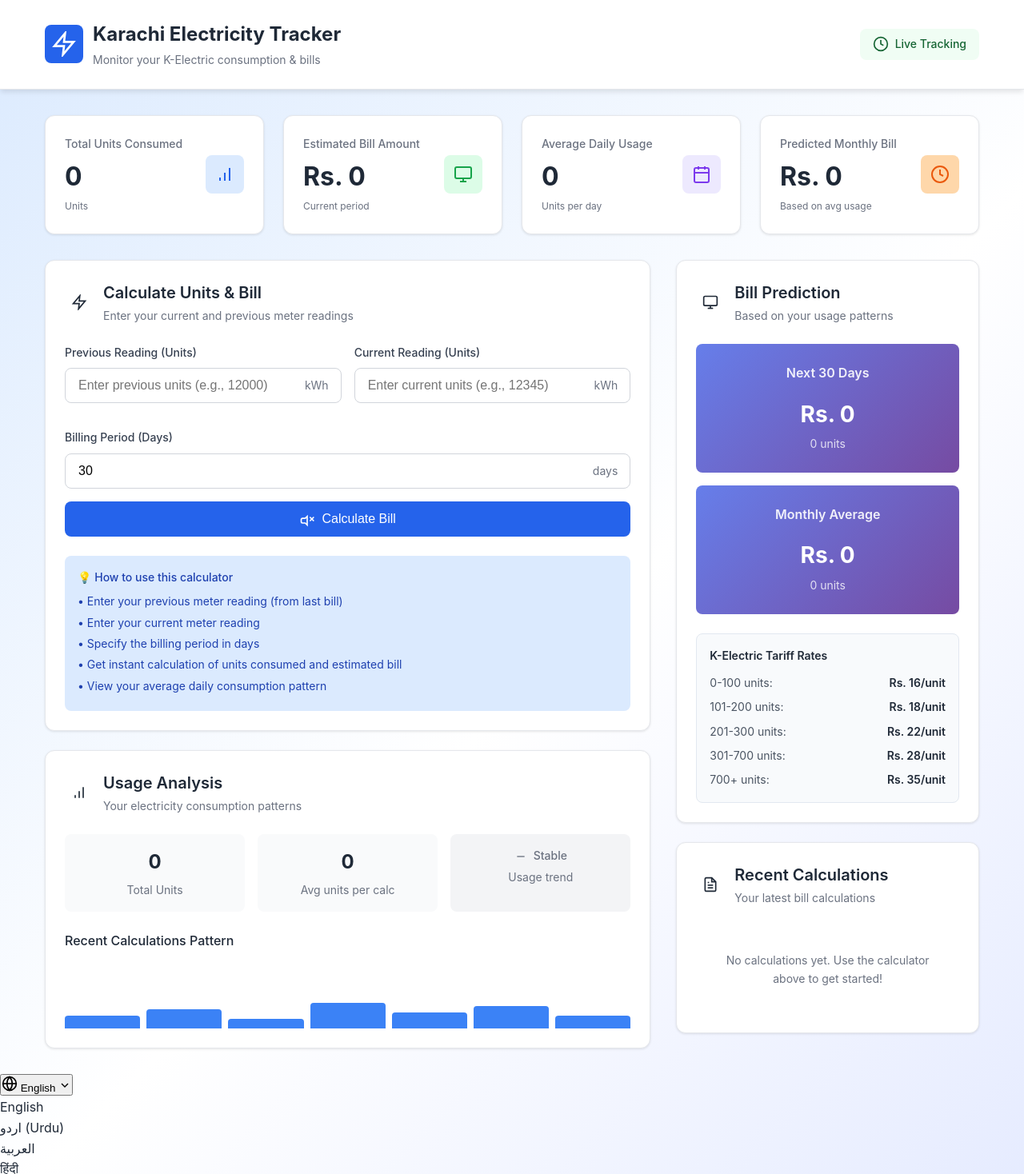
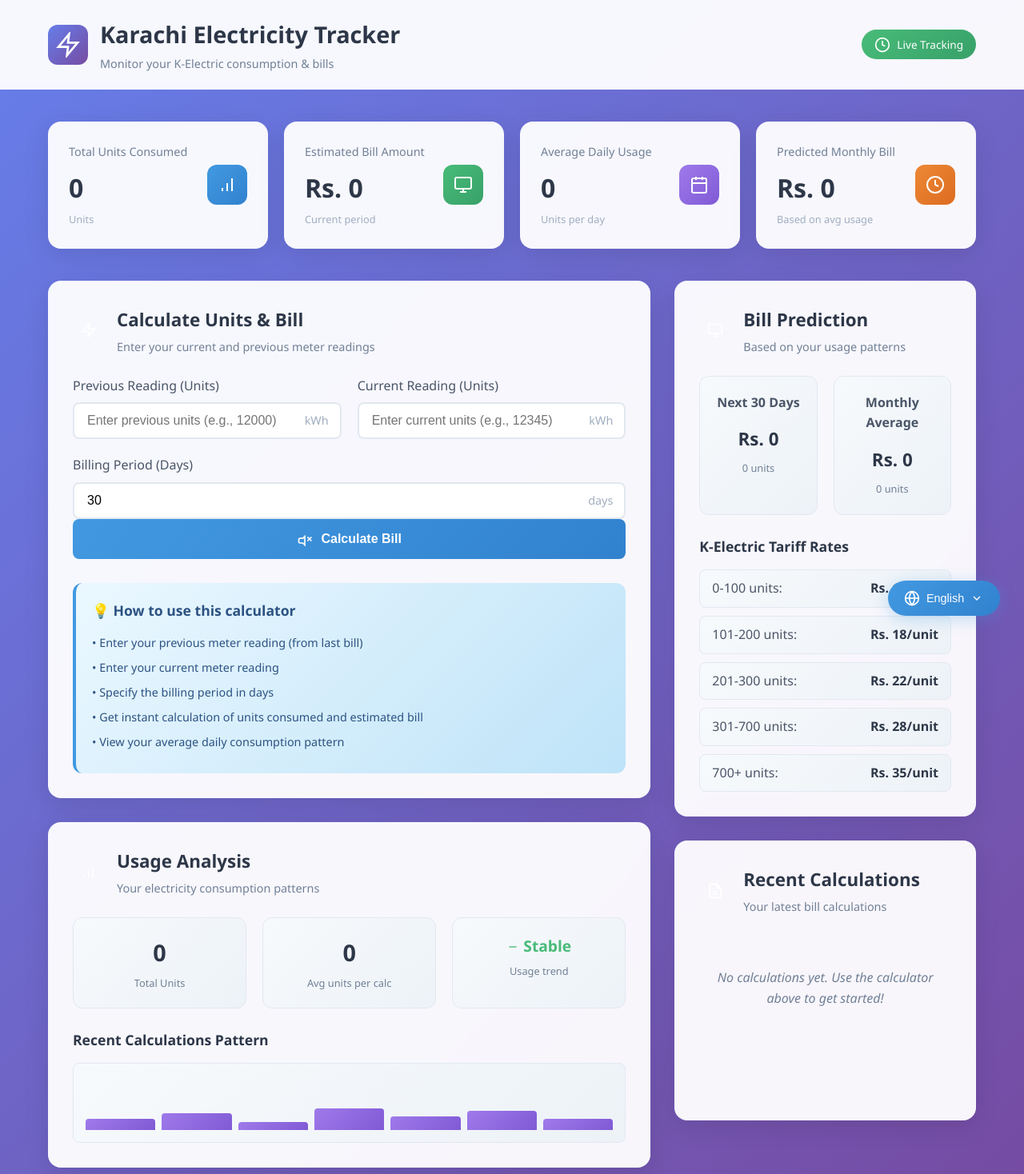
Before and after one commit to shermuhammad2006/project2.html, a plain HTML site: page hh.html in a window 1280 px wide. Shown: the top 1468 px of the page at 80% size. Drawn offline with Linux system fonts and the light colour scheme.

Commit message:
Update style.css

```diff
--- a/style.css
+++ b/style.css
@@ -1,4 +1,3 @@
-/* Reset and Base Styles */
 * {
     margin: 0;
     padding: 0;
@@ -6,97 +5,102 @@
 }
 
 body {
-    font-family: -apple-system, BlinkMacSystemFont, 'Segoe UI', Roboto, Oxygen, Ubuntu, Cantarell, sans-serif;
+    font-family: 'Segoe UI', Tahoma, Geneva, Verdana, sans-serif;
+    background: linear-gradient(135deg, #667eea 0%, #764ba2 100%);
+    min-height: 100vh;
     line-height: 1.6;
-    color: #1f2937;
-    background: linear-gradient(135deg, #dbeafe 0%, #ffffff 50%, #e0e7ff 100%);
-    min-height: 100vh;
 }
 
 .container {
     max-width: 1200px;
     margin: 0 auto;
-    padding: 0 1rem;
+    padding: 0 20px;
 }
 
-/* Header Styles */
+/* Header */
 .header {
-    background: white;
-    box-shadow: 0 4px 6px -1px rgba(0, 0, 0, 0.1);
-    border-bottom: 1px solid #e5e7eb;
+    background: rgba(255, 255, 255, 0.95);
+    backdrop-filter: blur(10px);
+    border-bottom: 1px solid rgba(255, 255, 255, 0.2);
+    padding: 20px 0;
+    position: sticky;
+    top: 0;
+    z-index: 100;
 }
 
 .header-content {
     display: flex;
     justify-content: space-between;
     align-items: center;
-    padding: 1.5rem 0;
 }
 
 .logo-section {
     display: flex;
     align-items: center;
-    gap: 0.75rem;
+    gap: 15px;
 }
 
 .logo-icon {
-    background: #2563eb;
-    color: white;
-    padding: 0.5rem;
-    border-radius: 0.5rem;
+    width: 50px;
+    height: 50px;
+    background: linear-gradient(135deg, #667eea, #764ba2);
+    border-radius: 12px;
     display: flex;
     align-items: center;
     justify-content: center;
+    color: white;
 }
 
 .logo-text h1 {
-    font-size: 1.5rem;
+    font-size: 1.8rem;
     font-weight: 700;
-    color: #1f2937;
-    margin-bottom: 0.125rem;
+    color: #2d3748;
+    margin-bottom: 2px;
 }
 
 .logo-text p {
-    font-size: 0.875rem;
-    color: #6b7280;
+    font-size: 0.9rem;
+    color: #718096;
 }
 
 .status-badge {
     display: flex;
     align-items: center;
-    gap: 0.5rem;
-    background: #f0fdf4;
-    color: #166534;
-    padding: 0.5rem 1rem;
-    border-radius: 0.5rem;
-    font-size: 0.875rem;
+    gap: 8px;
+    background: linear-gradient(135deg, #48bb78, #38a169);
+    color: white;
+    padding: 8px 16px;
+    border-radius: 20px;
+    font-size: 0.85rem;
     font-weight: 500;
 }
 
 /* Main Content */
 .main {
-    padding: 2rem 0;
+    padding: 40px 0;
 }
 
 /* Stats Grid */
 .stats-grid {
     display: grid;
     grid-template-columns: repeat(auto-fit, minmax(250px, 1fr));
-    gap: 1.5rem;
-    margin-bottom: 2rem;
+    gap: 20px;
+    margin-bottom: 40px;
 }
 
 .stat-card {
-    background: white;
-    border-radius: 0.75rem;
-    box-shadow: 0 1px 3px rgba(0, 0, 0, 0.1);
-    border: 1px solid #e5e7eb;
-    padding: 1.5rem;
-    transition: box-shadow 0.2s ease;
+    background: rgba(255, 255, 255, 0.95);
+    backdrop-filter: blur(10px);
+    border-radius: 16px;
+    padding: 25px;
+    border: 1px solid rgba(255, 255, 255, 0.2);
+    box-shadow: 0 8px 32px rgba(0, 0, 0, 0.1);
+    transition: transform 0.3s ease, box-shadow 0.3s ease;
 }
 
 .stat-card:hover {
-    box-shadow: 0 4px 6px -1px rgba(0, 0, 0, 0.1);
+    transform: translateY(-5px);
+    box-shadow: 0 12px 40px rgba(0, 0, 0, 0.15);
 }
 
 .stat-content {
@@ -106,134 +110,118 @@ body {
 }
 
 .stat-label {
-    font-size: 0.875rem;
-    font-weight: 500;
-    color: #6b7280;
-    margin-bottom: 0.25rem;
+    font-size: 0.9rem;
+    color: #718096;
+    margin-bottom: 8px;
 }
 
 .stat-value {
     font-size: 2rem;
     font-weight: 700;
-    color: #1f2937;
-    margin-bottom: 0.125rem;
+    color: #2d3748;
+    margin-bottom: 4px;
 }
 
 .stat-unit {
-    font-size: 0.75rem;
-    color: #6b7280;
+    font-size: 0.8rem;
+    color: #a0aec0;
 }
 
 .stat-icon {
-    padding: 0.75rem;
-    border-radius: 0.5rem;
+    width: 50px;
+    height: 50px;
+    border-radius: 12px;
     display: flex;
     align-items: center;
     justify-content: center;
+    color: white;
 }
 
-.stat-icon.blue {
-    background: #dbeafe;
-    color: #2563eb;
-}
-
-.stat-icon.green {
-    background: #dcfce7;
-    color: #16a34a;
-}
-
-.stat-icon.purple {
-    background: #ede9fe;
-    color: #7c3aed;
-}
-
-.stat-icon.orange {
-    background: #fed7aa;
-    color: #ea580c;
-}
-
-.stat-icon.gray {
-    background: #f3f4f6;
-    color: #6b7280;
-}
+.stat-icon.blue { background: linear-gradient(135deg, #4299e1, #3182ce); }
+.stat-icon.green { background: linear-gradient(135deg, #48bb78, #38a169); }
+.stat-icon.purple { background: linear-gradient(135deg, #9f7aea, #805ad5); }
+.stat-icon.orange { background: linear-gradient(135deg, #ed8936, #dd6b20); }
+.stat-icon.gray { background: linear-gradient(135deg, #718096, #4a5568); }
 
 /* Content Grid */
 .content-grid {
     display: grid;
     grid-template-columns: 2fr 1fr;
-    gap: 2rem;
+    gap: 30px;
 }
 
-.left-column {
+.left-column, .right-column {
     display: flex;
     flex-direction: column;
-    gap: 1.5rem;
+    gap: 30px;
 }
 
-.right-column {
-    display: flex;
-    flex-direction: column;
-    gap: 1.5rem;
+/* Cards */
+.card {
+    background: rgba(255, 255, 255, 0.95);
+    backdrop-filter: blur(10px);
+    border-radius: 16px;
+    padding: 30px;
+    border: 1px solid rgba(255, 255, 255, 0.2);
+    box-shadow: 0 8px 32px rgba(0, 0, 0, 0.1);
+    transition: transform 0.3s ease, box-shadow 0.3s ease;
 }
 
-/* Card Styles */
-.card {
-    background: white;
-    border-radius: 0.75rem;
-    box-shadow: 0 1px 3px rgba(0, 0, 0, 0.1);
-    border: 1px solid #e5e7eb;
-    padding: 1.5rem;
+.card:hover {
+    transform: translateY(-2px);
+    box-shadow: 0 12px 40px rgba(0, 0, 0, 0.15);
 }
 
 .card-header {
     display: flex;
     align-items: center;
-    gap: 0.75rem;
-    margin-bottom: 1.5rem;
+    gap: 15px;
+    margin-bottom: 25px;
 }
 
 .card-icon {
-    padding: 0.5rem;
-    border-radius: 0.5rem;
+    width: 40px;
+    height: 40px;
+    border-radius: 10px;
     display: flex;
     align-items: center;
     justify-content: center;
+    color: white;
 }
 
 .card-title h2 {
-    font-size: 1.25rem;
+    font-size: 1.4rem;
     font-weight: 600;
-    color: #1f2937;
-    margin-bottom: 0.125rem;
+    color: #2d3748;
+    margin-bottom: 4px;
 }
 
 .card-title p {
-    font-size: 0.875rem;
-    color: #6b7280;
+    font-size: 0.9rem;
+    color: #718096;
 }
 
 /* Form Styles */
 .meter-form {
-    margin-bottom: 1.5rem;
+    margin-bottom: 30px;
 }
 
 .form-row {
     display: grid;
     grid-template-columns: 1fr 1fr;
-    gap: 1rem;
-    margin-bottom: 1rem;
+    gap: 20px;
+    margin-bottom: 20px;
 }
 
 .form-group {
-    margin-bottom: 1rem;
+    display: flex;
+    flex-direction: column;
 }
 
 .form-group label {
-    display: block;
-    font-size: 0.875rem;
     font-weight: 500;
-    color: #374151;
-    margin-bottom: 0.5rem;
+    color: #4a5568;
+    margin-bottom: 8px;
 }
 
 .input-wrapper {
@@ -242,406 +230,396 @@ body {
 
 .input-wrapper input {
     width: 100%;
-    padding: 0.75rem 4rem 0.75rem 1rem;
-    border: 1px solid #d1d5db;
-    border-radius: 0.5rem;
+    padding: 12px 50px 12px 16px;
+    border: 2px solid #e2e8f0;
+    border-radius: 8px;
     font-size: 1rem;
-    transition: border-color 0.2s ease, box-shadow 0.2s ease;
+    transition: border-color 0.3s ease, box-shadow 0.3s ease;
 }
 
 .input-wrapper input:focus {
     outline: none;
-    border-color: #2563eb;
-    box-shadow: 0 0 0 3px rgba(37, 99, 235, 0.1);
+    border-color: #4299e1;
+    box-shadow: 0 0 0 3px rgba(66, 153, 225, 0.1);
 }
 
 .input-unit {
     position: absolute;
-    right: 1rem;
+    right: 16px;
     top: 50%;
     transform: translateY(-50%);
-    font-size: 0.875rem;
-    color: #6b7280;
-    pointer-events: none;
+    color: #a0aec0;
+    font-size: 0.9rem;
+    font-weight: 500;
 }
 
 .submit-btn {
     width: 100%;
-    background: #2563eb;
+    background: linear-gradient(135deg, #4299e1, #3182ce);
     color: white;
     border: none;
-    padding: 0.75rem 1rem;
-    border-radius: 0.5rem;
+    padding: 15px 20px;
+    border-radius: 8px;
     font-size: 1rem;
-    font-weight: 500;
+    font-weight: 600;
     cursor: pointer;
     display: flex;
     align-items: center;
     justify-content: center;
-    gap: 0.5rem;
-    transition: background-color 0.2s ease;
+    gap: 10px;
+    transition: all 0.3s ease;
 }
 
 .submit-btn:hover {
-    background: #1d4ed8;
-}
-
-.submit-btn:disabled {
-    background: #9ca3af;
-    cursor: not-allowed;
+    background: linear-gradient(135deg, #3182ce, #2c5282);
+    transform: translateY(-1px);
+    box-shadow: 0 4px 20px rgba(66, 153, 225, 0.3);
 }
 
 /* Results Section */
 .results-section {
-    margin-top: 1.5rem;
-    padding-top: 1.5rem;
-    border-top: 1px solid #e5e7eb;
+    margin-top: 30px;
 }
 
 .result-card {
-    background: #f8fafc;
-    border-radius: 0.5rem;
-    padding: 1.5rem;
+    background: linear-gradient(135deg, #f7fafc, #edf2f7);
+    border-radius: 12px;
+    padding: 25px;
     border: 1px solid #e2e8f0;
 }
 
 .result-card h3 {
-    font-size: 1.125rem;
-    font-weight: 600;
-    color: #1f2937;
-    margin-bottom: 1rem;
+    color: #2d3748;
+    margin-bottom: 20px;
+    font-size: 1.2rem;
 }
 
 .result-grid {
     display: grid;
-    grid-template-columns: repeat(auto-fit, minmax(200px, 1fr));
-    gap: 1rem;
+    grid-template-columns: 1fr 1fr;
+    gap: 15px;
 }
 
 .result-item {
     display: flex;
     justify-content: space-between;
     align-items: center;
-    padding: 0.75rem;
-    background: white;
-    border-radius: 0.375rem;
-    border: 1px solid #e5e7eb;
+    padding: 10px 0;
+    border-bottom: 1px solid #e2e8f0;
 }
 
 .result-label {
-    font-size: 0.875rem;
-    color: #6b7280;
     font-weight: 500;
+    color: #4a5568;
 }
 
 .result-value {
-    font-size: 0.875rem;
     font-weight: 600;
-    color: #1f2937;
+    color: #2d3748;
 }
 
 .result-value.highlight {
-    color: #2563eb;
-    font-size: 1rem;
+    color: #3182ce;
+    font-size: 1.1rem;
 }
 
 /* Info Box */
 .info-box {
-    background: #dbeafe;
-    border-radius: 0.5rem;
-    padding: 1rem;
+    background: linear-gradient(135deg, #ebf8ff, #bee3f8);
+    border-radius: 12px;
+    padding: 20px;
+    border-left: 4px solid #4299e1;
 }
 
 .info-box h4 {
-    font-size: 0.875rem;
-    font-weight: 500;
-    color: #1e40af;
-    margin-bottom: 0.5rem;
+    color: #2c5282;
+    margin-bottom: 15px;
+    font-size: 1.1rem;
 }
 
 .info-box ul {
     list-style: none;
-    color: #1e40af;
-    font-size: 0.875rem;
+    padding: 0;
 }
 
 .info-box li {
-    margin-bottom: 0.25rem;
+    color: #2c5282;
+    margin-bottom: 8px;
+    font-size: 0.9rem;
 }
 
 /* Usage Stats */
 .usage-stats {
     display: grid;
     grid-template-columns: repeat(3, 1fr);
-    gap: 1rem;
-    margin-bottom: 1.5rem;
+    gap: 20px;
+    margin-bottom: 25px;
 }
 
 .usage-stat {
     text-align: center;
-    padding: 1rem;
-    background: #f9fafb;
-    border-radius: 0.5rem;
-}
-
-.usage-stat.trend {
-    background: #f3f4f6;
-    color: #6b7280;
-}
-
-.usage-stat.trend.up {
-    background: #fef2f2;
-    color: #dc2626;
-}
-
-.usage-stat.trend.down {
-    background: #f0fdf4;
-    color: #16a34a;
+    padding: 20px;
+    background: linear-gradient(135deg, #f7fafc, #edf2f7);
+    border-radius: 12px;
+    border: 1px solid #e2e8f0;
 }
 
 .usage-value {
-    font-size: 1.5rem;
+    font-size: 1.8rem;
     font-weight: 700;
-    color: #1f2937;
-    margin-bottom: 0.25rem;
+    color: #2d3748;
+    margin-bottom: 5px;
 }
 
 .usage-label {
-    font-size: 0.875rem;
-    color: #6b7280;
+    font-size: 0.8rem;
+    color: #718096;
+    font-weight: 500;
 }
 
 .trend-content {
     display: flex;
     align-items: center;
     justify-content: center;
-    gap: 0.5rem;
-    margin-bottom: 0.25rem;
+    gap: 5px;
+    margin-bottom: 5px;
 }
 
 .trend-content svg {
-    width: 1rem;
-    height: 1rem;
+    color: #48bb78;
 }
 
 .trend-content span {
-    font-size: 0.875rem;
-    font-weight: 500;
+    font-size: 1.2rem;
+    font-weight: 600;
+    color: #48bb78;
 }
 
 /* Chart */
 .chart-container h4 {
-    font-size: 1rem;
-    font-weight: 500;
-    color: #1f2937;
-    margin-bottom: 1rem;
+    color: #2d3748;
+    margin-bottom: 15px;
+    font-size: 1.1rem;
 }
 
 .chart {
-    display: grid;
-    grid-template-columns: repeat(7, 1fr);
-    gap: 0.5rem;
-    height: 80px;
+    display: flex;
     align-items: end;
+    gap: 8px;
+    height: 100px;
+    padding: 15px;
+    background: linear-gradient(135deg, #f7fafc, #edf2f7);
+    border-radius: 8px;
+    border: 1px solid #e2e8f0;
 }
 
 .chart-bar {
-    background: #3b82f6;
-    border-radius: 0.25rem 0.25rem 0 0;
-    min-height: 8px;
+    flex: 1;
+    background: linear-gradient(135deg, #9f7aea, #805ad5);
+    border-radius: 4px 4px 0 0;
+    min-height: 10px;
     transition: all 0.3s ease;
-    cursor: pointer;
 }
 
 .chart-bar:hover {
-    background: #2563eb;
-    transform: scale(1.05);
+    background: linear-gradient(135deg, #805ad5, #6b46c1);
+    transform: scaleY(1.1);
 }
 
 /* Prediction Cards */
 .prediction-cards {
     display: grid;
-    grid-template-columns: 1fr;
-    gap: 1rem;
-    margin-bottom: 1.5rem;
+    grid-template-columns: 1fr 1fr;
+    gap: 20px;
+    margin-bottom: 25px;
 }
 
 .prediction-item {
-    background: linear-gradient(135deg, #667eea 0%, #764ba2 100%);
-    color: white;
-    border-radius: 0.5rem;
-    padding: 1.5rem;
+    background: linear-gradient(135deg, #f7fafc, #edf2f7);
+    border-radius: 12px;
+    padding: 20px;
+    border: 1px solid #e2e8f0;
     text-align: center;
 }
 
 .prediction-item h4 {
+    color: #4a5568;
+    margin-bottom: 15px;
     font-size: 1rem;
-    font-weight: 600;
-    margin-bottom: 1rem;
-    opacity: 0.9;
-}
-
-.prediction-value-container {
-    display: flex;
-    flex-direction: column;
-    align-items: center;
-    gap: 0.25rem;
 }
 
 .prediction-value {
-    font-size: 1.75rem;
+    display: block;
+    font-size: 1.4rem;
     font-weight: 700;
+    color: #2d3748;
+    margin-bottom: 5px;
 }
 
 .prediction-units {
-    font-size: 0.875rem;
-    opacity: 0.8;
+    font-size: 0.8rem;
+    color: #718096;
 }
 
 /* Tariff Info */
-.tariff-info {
-    background: #f8fafc;
-    border-radius: 0.5rem;
-    padding: 1rem;
-    border: 1px solid #e2e8f0;
-}
-
 .tariff-info h4 {
-    font-size: 0.875rem;
-    font-weight: 600;
-    color: #1f2937;
-    margin-bottom: 0.75rem;
+    color: #2d3748;
+    margin-bottom: 15px;
+    font-size: 1.1rem;
 }
 
 .tariff-list {
     display: flex;
     flex-direction: column;
-    gap: 0.5rem;
+    gap: 10px;
 }
 
 .tariff-item {
     display: flex;
     justify-content: space-between;
     align-items: center;
-    font-size: 0.875rem;
-    color: #4b5563;
+    padding: 10px 15px;
+    background: linear-gradient(135deg, #f7fafc, #edf2f7);
+    border-radius: 8px;
+    border: 1px solid #e2e8f0;
+}
+
+.tariff-item span:first-child {
+    color: #4a5568;
+    font-weight: 500;
 }
 
 .tariff-item span:last-child {
+    color: #2d3748;
     font-weight: 600;
-    color: #1f2937;
 }
 
 /* Calculations List */
 .calculations-list {
-    display: flex;
-    flex-direction: column;
-    gap: 0.75rem;
-}
-
-.calculation-item {
-    display: flex;
-    flex-direction: column;
-    gap: 0.5rem;
-    padding: 1rem;
-    background: #f9fafb;
-    border-radius: 0.5rem;
-    border: 1px solid #e5e7eb;
-}
-
-.calculation-header {
-    display: flex;
-    justify-content: space-between;
-    align-items: center;
-}
-
-.calculation-date {
-    font-size: 0.875rem;
-    color: #6b7280;
-}
-
-.calculation-amount {
-    font-size: 1rem;
-    font-weight: 600;
-    color: #2563eb;
-}
-
-.calculation-details {
-    display: grid;
-    grid-template-columns: repeat(auto-fit, minmax(120px, 1fr));
-    gap: 0.5rem;
-    font-size: 0.875rem;
-    color: #4b5563;
-}
-
-.calculation-detail {
-    display: flex;
-    justify-content: space-between;
+    min-height: 200px;
 }
 
 .empty-state {
     text-align: center;
-    padding: 2rem;
-    color: #6b7280;
+    padding: 40px 20px;
+    color: #718096;
 }
 
 .empty-state p {
-    font-size: 0.875rem;
+    font-size: 1rem;
+    font-style: italic;
 }
 
-/* Loading State */
-.loading {
-    display: inline-block;
-    width: 1.25rem;
-    height: 1.25rem;
-    border: 2px solid #ffffff;
-    border-top: 2px solid transparent;
-    border-radius: 50%;
-    animation: spin 1s linear infinite;
+/* Translation Button */
+.translate-button {
+    position: fixed;
+    bottom: 30px;
+    right: 30px;
+    z-index: 1000;
 }
 
-@keyframes spin {
-    0% { transform: rotate(0deg); }
-    100% { transform: rotate(360deg); }
+.translate-btn {
+    background: linear-gradient(135deg, #4299e1, #3182ce);
+    color: white;
+    border: none;
+    padding: 12px 20px;
+    border-radius: 25px;
+    font-size: 0.9rem;
+    font-weight: 500;
+    cursor: pointer;
+    display: flex;
+    align-items: center;
+    gap: 8px;
+    box-shadow: 0 4px 20px rgba(66, 153, 225, 0.3);
+    transition: all 0.3s ease;
+    min-width: 140px;
+}
+
+.translate-btn:hover {
+    background: linear-gradient(135deg, #3182ce, #2c5282);
+    transform: translateY(-2px);
+    box-shadow: 0 6px 25px rgba(66, 153, 225, 0.4);
+}
+
+.translate-btn .chevron {
+    transition: transform 0.3s ease;
+}
+
+.translate-btn.active .chevron {
+    transform: rotate(180deg);
+}
+
+.language-menu {
+    position: absolute;
+    bottom: 100%;
+    right: 0;
+    background: white;
+    border-radius: 12px;
+    box-shadow: 0 8px 32px rgba(0, 0, 0, 0.15);
+    border: 1px solid rgba(0, 0, 0, 0.1);
+    min-width: 200px;
+    max-height: 300px;
+    overflow-y: auto;
+    margin-bottom: 10px;
+    opacity: 0;
+    visibility: hidden;
+    transform: translateY(10px);
+    transition: all 0.3s ease;
+}
+
+.language-menu.active {
+    opacity: 1;
+    visibility: visible;
+    transform: translateY(0);
+}
+
+.language-option {
+    padding: 12px 16px;
+    cursor: pointer;
+    transition: background-color 0.2s ease;
+    font-size: 0.9rem;
+    border-bottom: 1px solid #f1f5f9;
+}
+
+.language-option:hover {
+    background-color: #f8fafc;
+}
+
+.language-option:last-child {
+    border-bottom: none;
+}
+
+.language-option.selected {
+    background-color: #ebf8ff;
+    color: #3182ce;
+    font-weight: 600;
 }
 
 /* Responsive Design */
-@media (max-width: 1024px) {
-    .content-grid {
-        grid-template-columns: 1fr;
-    }
-
-    .right-column {
-        order: -1;
-    }
-}
-
 @media (max-width: 768px) {
     .container {
-        padding: 0 0.5rem;
+        padding: 0 15px;
     }
 
     .header-content {
         flex-direction: column;
-        gap: 1rem;
+        gap: 15px;
         text-align: center;
     }
 
     .stats-grid {
-        grid-template-columns: repeat(auto-fit, minmax(200px, 1fr));
-        gap: 1rem;
+        grid-template-columns: 1fr;
+        gap: 15px;
     }
 
-    .stat-card {
-        padding: 1rem;
-    }
-
-    .stat-value {
-        font-size: 1.5rem;
+    .content-grid {
+        grid-template-columns: 1fr;
+        gap: 25px;
     }
 
     .form-row {
         grid-template-columns: 1fr;
+        gap: 15px;
     }
 
     .result-grid {
@@ -650,35 +628,97 @@ body {
 
     .usage-stats {
         grid-template-columns: 1fr;
-    }
-
-    .chart {
-        height: 60px;
+        gap: 15px;
     }
 
     .prediction-cards {
         grid-template-columns: 1fr;
     }
+
+    .translate-button {
+        bottom: 20px;
+        right: 20px;
+    }
+
+    .translate-btn {
+        padding: 10px 16px;
+        font-size: 0.8rem;
+        min-width: 120px;
+    }
 }
 
 @media (max-width: 480px) {
-    .main {
-        padding: 1rem 0;
-    }
-
-    .stats-grid {
-        grid-template-columns: 1fr;
-    }
-
     .card {
-        padding: 1rem;
+        padding: 20px;
     }
 
     .logo-text h1 {
-        font-size: 1.25rem;
+        font-size: 1.4rem;
     }
 
-    .prediction-value {
-        font-size: 1.5rem;
+    .logo-text p {
+        font-size: 0.8rem;
+    }
+
+    .stat-value {
+        font-size: 1.6rem;
     }
 }
+
+/* RTL Support for Arabic and Urdu */
+[dir="rtl"] {
+    text-align: right;
+}
+
+[dir="rtl"] .header-content {
+    flex-direction: row-reverse;
+}
+
+[dir="rtl"] .logo-section {
+    flex-direction: row-reverse;
+}
+
+[dir="rtl"] .card-header {
+    flex-direction: row-reverse;
+}
+
+[dir="rtl"] .stat-content {
+    flex-direction: row-reverse;
+}
+
+[dir="rtl"] .result-item {
+    flex-direction: row-reverse;
+}
+
+[dir="rtl"] .translate-button {
+    left: 30px;
+    right: auto;
+}
+
+[dir="rtl"] .language-menu {
+    left: 0;
+    right: auto;
+}
+
+[dir="rtl"] .input-unit {
+    left: 16px;
+    right: auto;
+}
+
+[dir="rtl"] .submit-btn {
+    flex-direction: row-reverse;
+}
+
+[dir="rtl"] .translate-btn {
+    flex-direction: row-reverse;
+}
+
+[dir="rtl"] .info-box {
+    border-left: none;
+    border-right: 4px solid #4299e1;
+}
+
+/* Smooth transitions for language changes */
+* {
+    transition: all 0.3s ease;
+}
```
